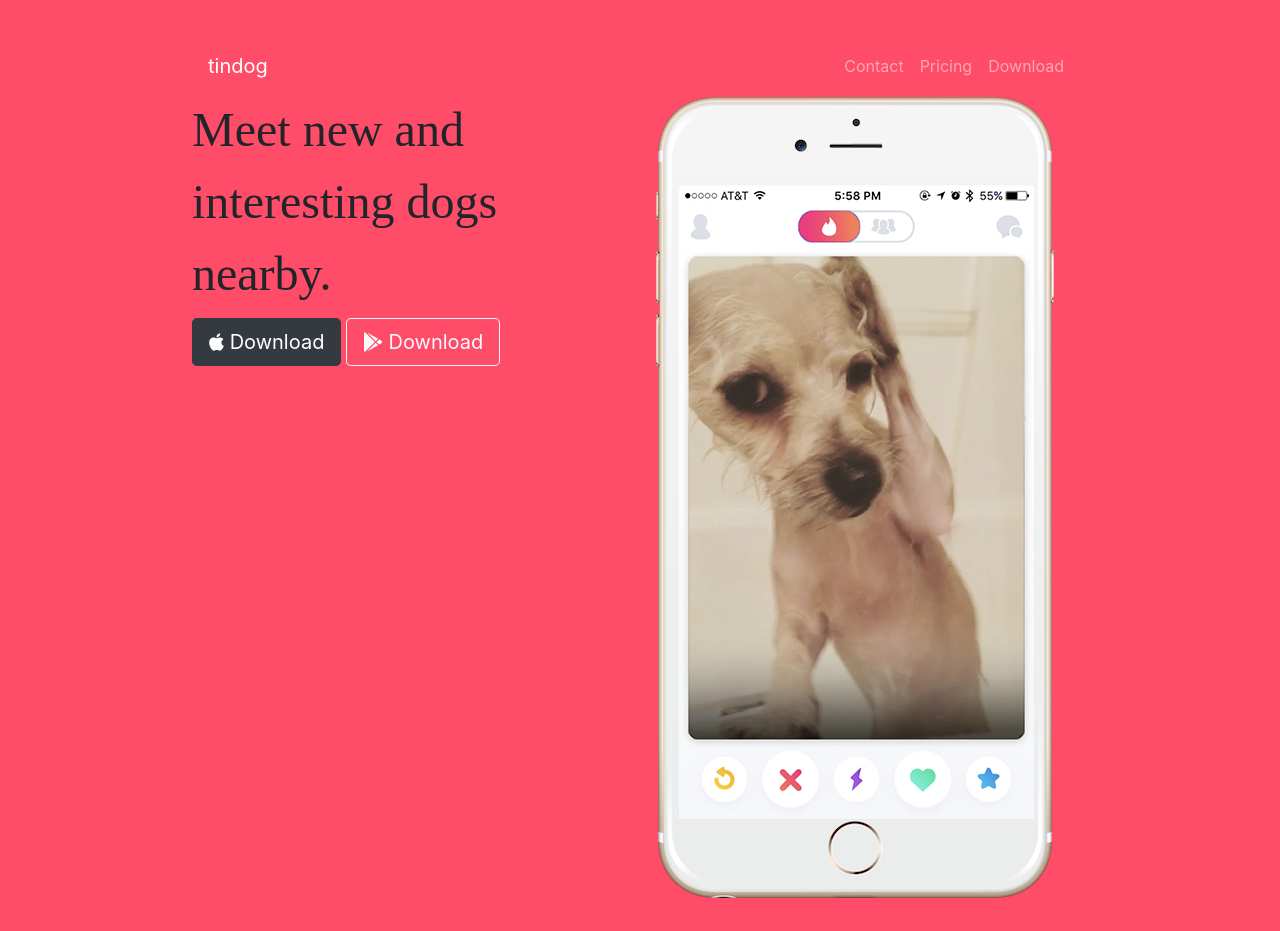
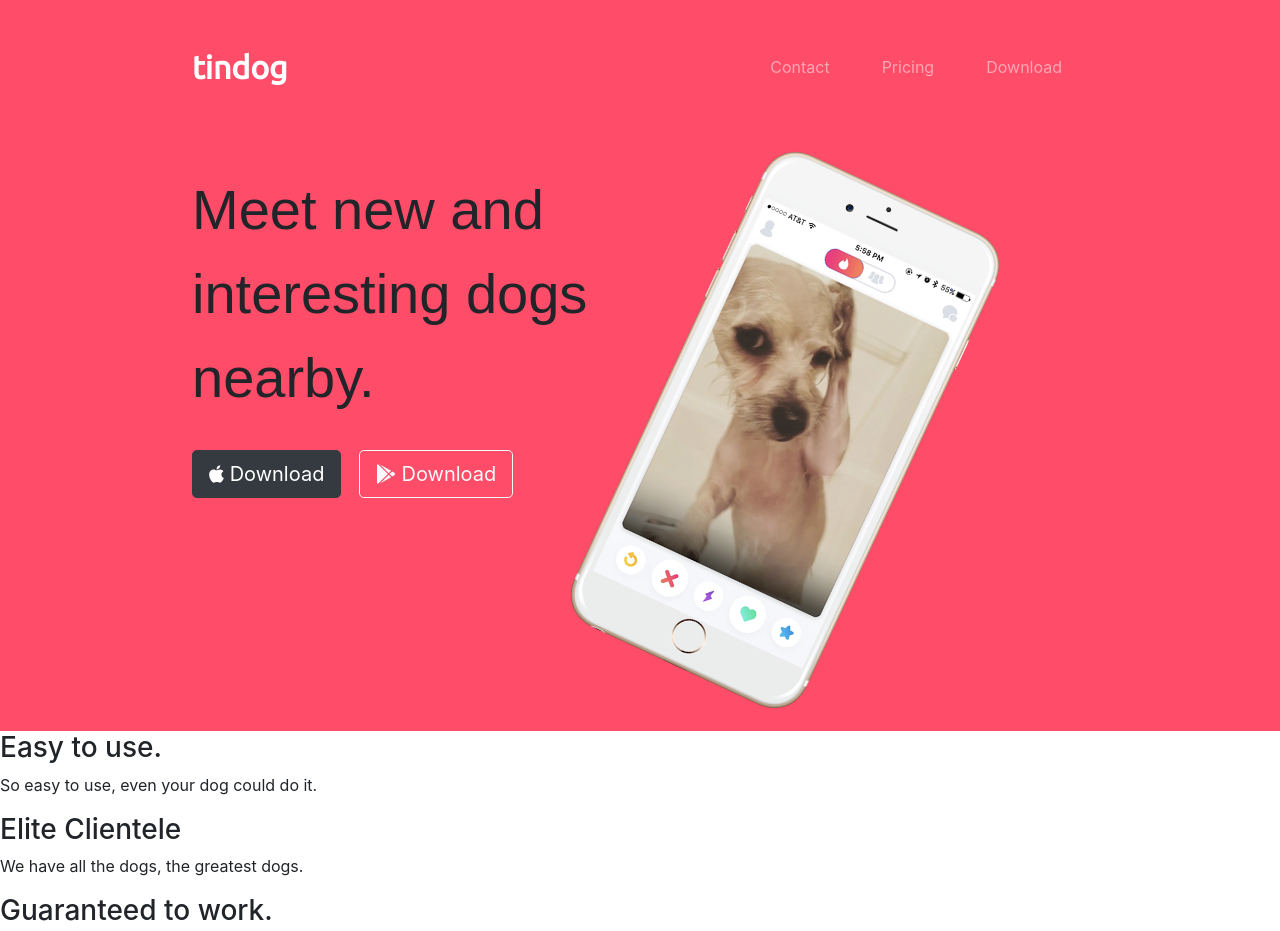
Before and after one commit to kothapallisr/js-sandbox, a plain HTML site: page tindog/index.html in a window 1280 px wide. Shown: the top 931 px of the page. Drawn offline with nearby package versions, Linux system fonts and the light colour scheme.

Commit message:
title ui updated

```diff
--- a/tindog/css/styles.css
+++ b/tindog/css/styles.css
@@ -1,11 +1,33 @@
 #title {
   background-color: #ff4c68;
-}
-h1 {
-  font-family: "Montserrat-Black";
-  font-size: 3rem;
-  line-height: 1.5;
 }
 .container-fluid {
   padding: 3% 15%;
 }
+h1 {
+  font-family: "Montserrat-Black", sans-serif;
+  font-size: 3.5rem;
+  line-height: 1.5;
+}
+.navbar {
+  padding: 0 0 4.5rem;
+}
+.navbar-brand {
+  font-family: "Ubuntu";
+  font-size: 2rem;
+  font-weight: bold;
+}
+.nav-item {
+  padding: 0 18px;
+}
+.navbar-link {
+  font-size: 1.2rem;
+  font-family: "Montserrat-Light";
+}
+.button-download {
+  margin: 5% 3% 5% 0;
+}
+.title-image {
+  width: 60%;
+  transform: rotate(25deg);
+}
--- a/tindog/index.html
+++ b/tindog/index.html
@@ -48,11 +48,11 @@
   <div class="row">
     <div class="col-lg-6">
       <h1>Meet new and interesting dogs nearby.</h1>
-      <button type="button" class="btn btn-dark btn-lg"><i class="fab fa-apple"></i> Download</button>
-      <button type="button" class="btn btn-outline-light btn-lg"><i class="fab fa-google-play"></i> Download</button>
+      <button type="button" class="btn btn-dark btn-lg button-download"><i class="fab fa-apple"></i> Download</button>
+      <button type="button" class="btn btn-outline-light btn-lg button-download"><i class="fab fa-google-play"></i> Download</button>
     </div>
     <div class="col-lg-6">
-      <img src="images/iphone6.png" alt="iphone-mockup">
+      <img class="title-image" src="images/iphone6.png" alt="iphone-mockup">
     </div>
 
   </div>
```
